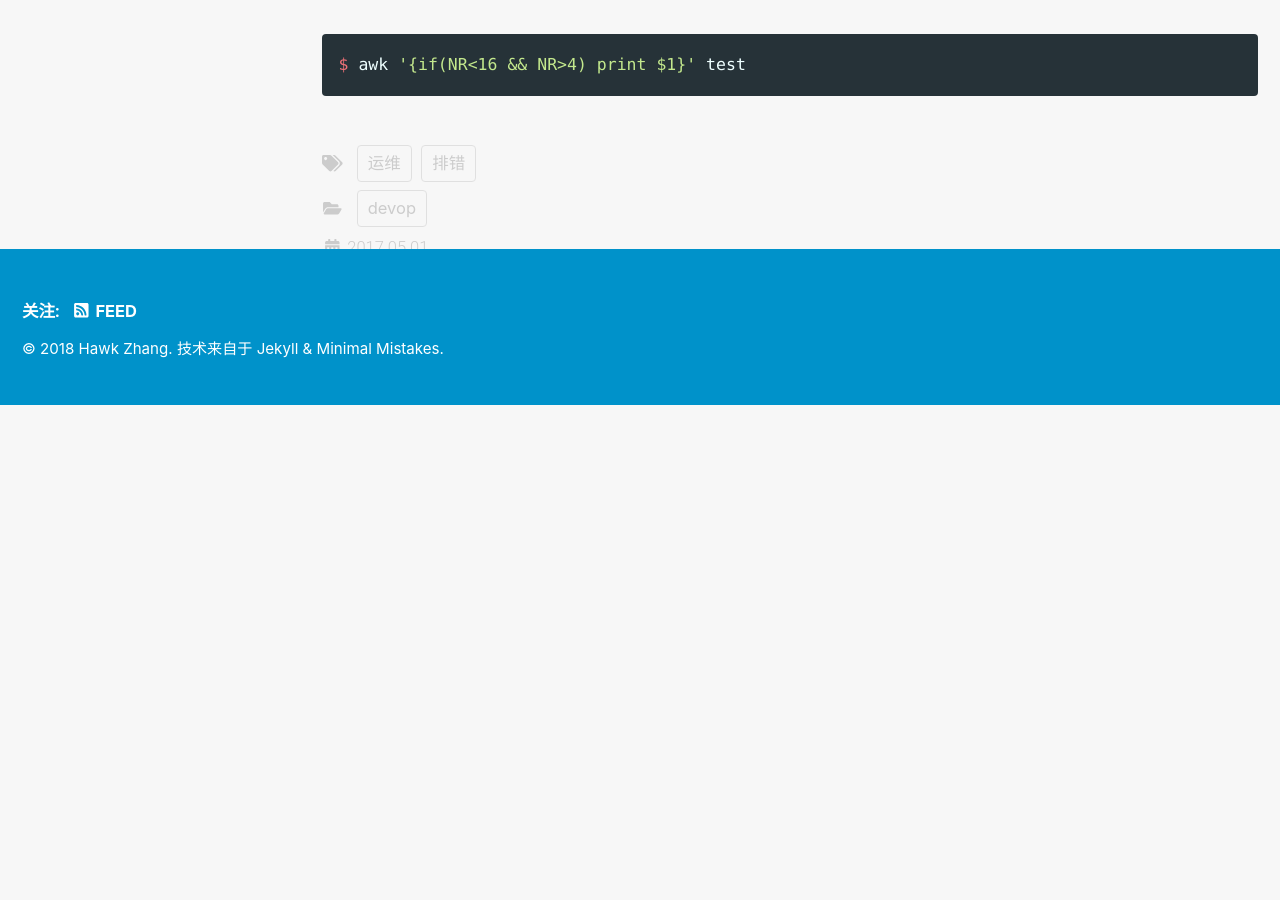
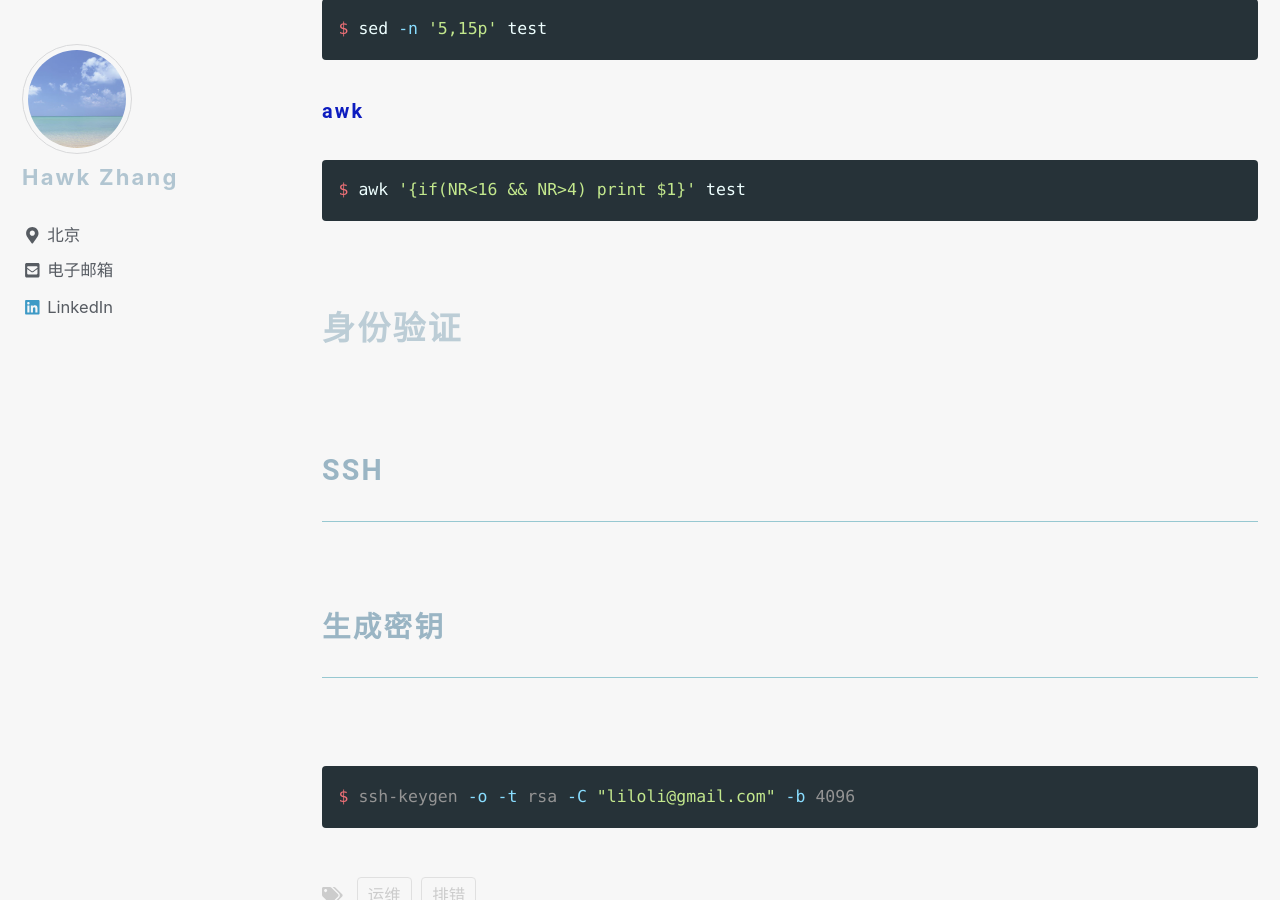
Before and after one commit to narru888/linotes_note, a Jekyll site: the page built from _posts/devop/2017-05-01-troubleshooting.md, in a window 1280 px wide and 900 px high, scrolled down 41585 px. Built offline with Jekyll 4.4.1, drawn with Linux system fonts in a browser that asks for light colours; nearby versions of some CDN libraries; a script that is not in the unit is left out; before the commit the page ends 41990 px from its top, so only the background shows below that.

Commit message:
update on 2018-10-29 09:17:01 CST

````diff
--- a/_posts/devop/2017-05-01-troubleshooting.md
+++ b/_posts/devop/2017-05-01-troubleshooting.md
@@ -1696,3 +1696,40 @@ $ sed -n '5,15p' test
 ```bash
 $ awk '{if(NR<16 && NR>4) print $1}' test
 ```
+
+
+
+
+
+
+
+
+
+
+
+
+
+
+
+
+
+
+
+
+
+
+
+
+
+
+
+## 身份验证
+
+
+### SSH
+
+### 生成密钥
+
+```bash
+$ ssh-keygen -o -t rsa -C "liloli@gmail.com" -b 4096
+```
````
